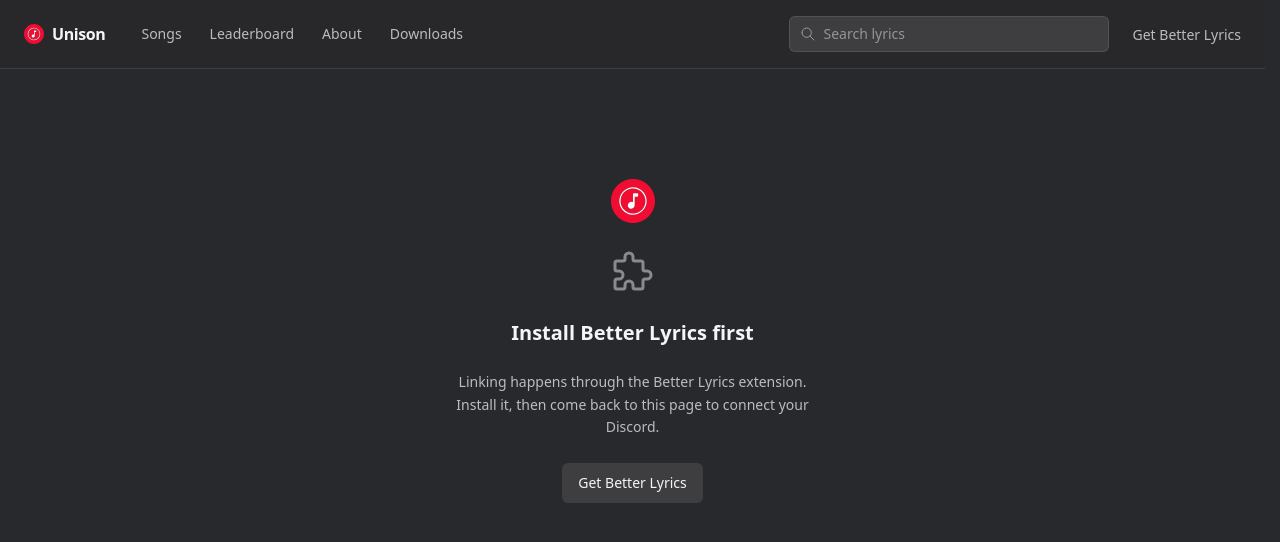
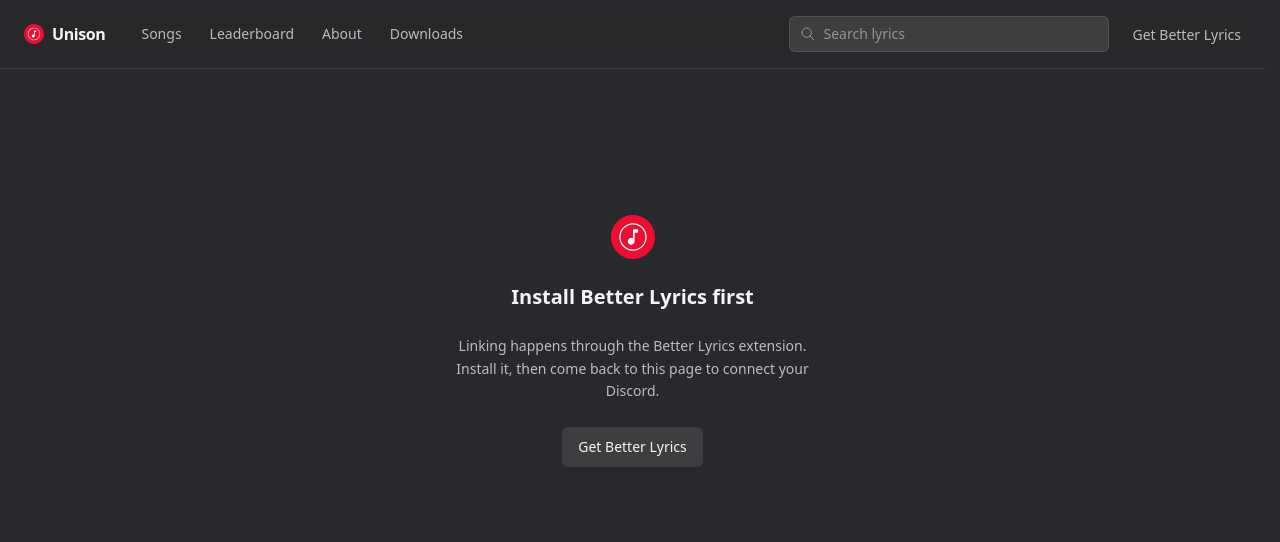
Before and after one commit to better-lyrics/unison, a React (Vite) app in the folder web/: page /link in a window 1280 px wide. Shown: the top 542 px of the page. Built offline with nearby package versions, Linux system fonts and the light colour scheme; no server answers; a web font is replaced by a local one.

Commit message:
style: drop redundant icon on link install state

```diff
--- a/web/src/pages/LinkPage.tsx
+++ b/web/src/pages/LinkPage.tsx
@@ -1,4 +1,4 @@
-import { IconAlertTriangle, IconBrandDiscord, IconCircleCheck, IconLoader2, IconPuzzle } from "@tabler/icons-react"
+import { IconAlertTriangle, IconBrandDiscord, IconCircleCheck, IconLoader2 } from "@tabler/icons-react"
 import { useCallback, useEffect, useState } from "react"
 import { useSearchParams } from "react-router-dom"
 import { useSession } from "@/auth/useSession"
@@ -146,7 +146,6 @@
   if (!session.extensionAvailable) {
     return (
       <Shell>
-        <IconPuzzle className="size-12 text-unison-text-muted" stroke={1.5} />
         <Title>Install Better Lyrics first</Title>
         <Body>
           Linking happens through the Better Lyrics extension. Install it, then come back to this page to connect your
```
